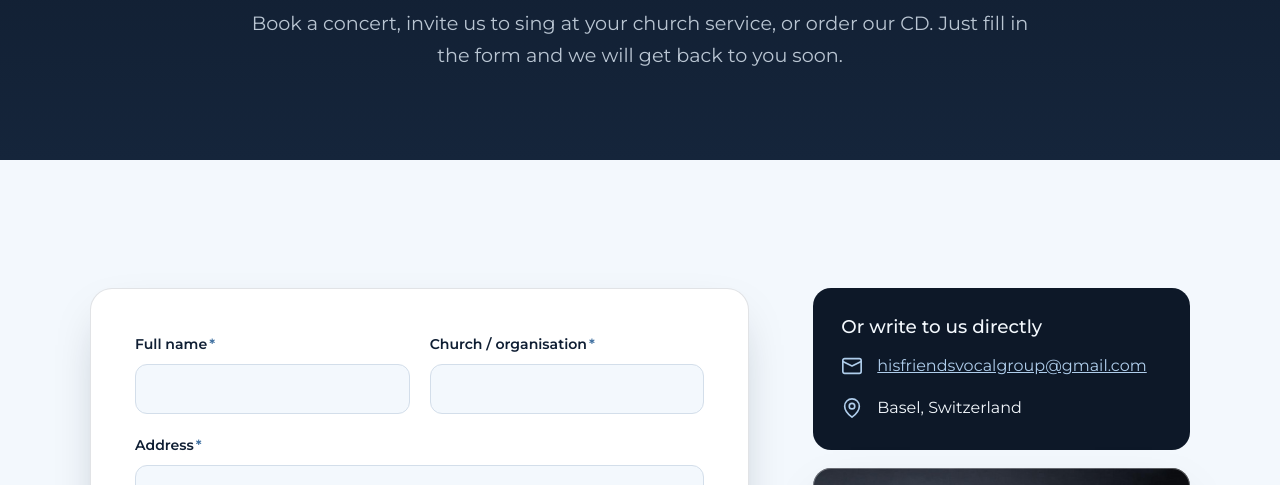
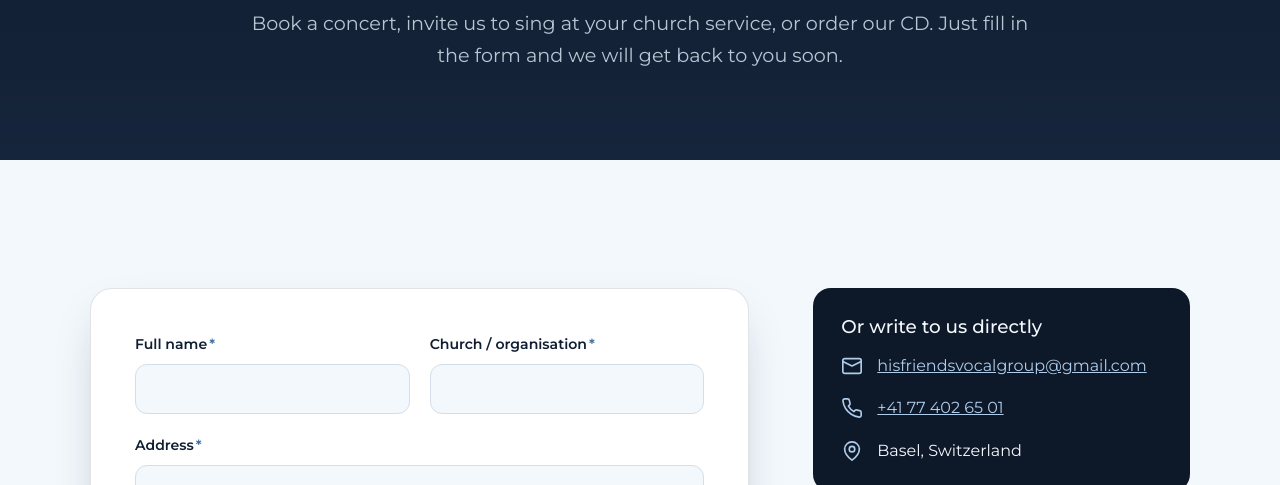
Before and after one commit to hisfriendsvocalgroup/hisfriendsvocalgroup, a plain HTML site: page contact.html in a window 1280 px wide. Shown: the part 315-800 px from the top of the page. Drawn offline with Linux system fonts and the light colour scheme.

Commit message:
Add files via upload

```diff
--- a/contact.html
+++ b/contact.html
@@ -82,6 +82,7 @@
         <div class="info-card reveal" data-delay="1">
           <h3 data-i18n="contact.direct"></h3>
           <div class="info-row"><svg viewBox="0 0 24 24" fill="none" stroke="currentColor" stroke-width="1.8" stroke-linecap="round" stroke-linejoin="round" aria-hidden="true"><rect x="2" y="4" width="20" height="16" rx="2"/><path d="m22 7-10 5L2 7"/></svg><a href="mailto:hisfriendsvocalgroup@gmail.com">hisfriendsvocalgroup@gmail.com</a></div>
+          <div class="info-row"><svg viewBox="0 0 24 24" fill="none" stroke="currentColor" stroke-width="1.8" stroke-linecap="round" stroke-linejoin="round" aria-hidden="true"><path d="M22 16.92v3a2 2 0 0 1-2.18 2 19.79 19.79 0 0 1-8.63-3.07 19.5 19.5 0 0 1-6-6 19.79 19.79 0 0 1-3.07-8.67A2 2 0 0 1 4.11 2h3a2 2 0 0 1 2 1.72c.13.96.36 1.9.7 2.81a2 2 0 0 1-.45 2.11L8.09 9.91a16 16 0 0 0 6 6l1.27-1.27a2 2 0 0 1 2.11-.45c.91.34 1.85.57 2.81.7A2 2 0 0 1 22 16.92Z"/></svg><a href="tel:+41774026501">+41 77 402 65 01</a></div>
           <div class="info-row"><svg viewBox="0 0 24 24" fill="none" stroke="currentColor" stroke-width="1.8" stroke-linecap="round" stroke-linejoin="round" aria-hidden="true"><path d="M20 10c0 6-8 12-8 12s-8-6-8-12a8 8 0 0 1 16 0Z"/><circle cx="12" cy="10" r="3"/></svg><span>Basel, Switzerland</span></div>
         </div>
         <div class="photo-frame reveal" data-delay="2"><img src="assets/img/album-cover.jpg" alt="Around His Table album cover" loading="lazy" style="aspect-ratio:1"></div>
```
